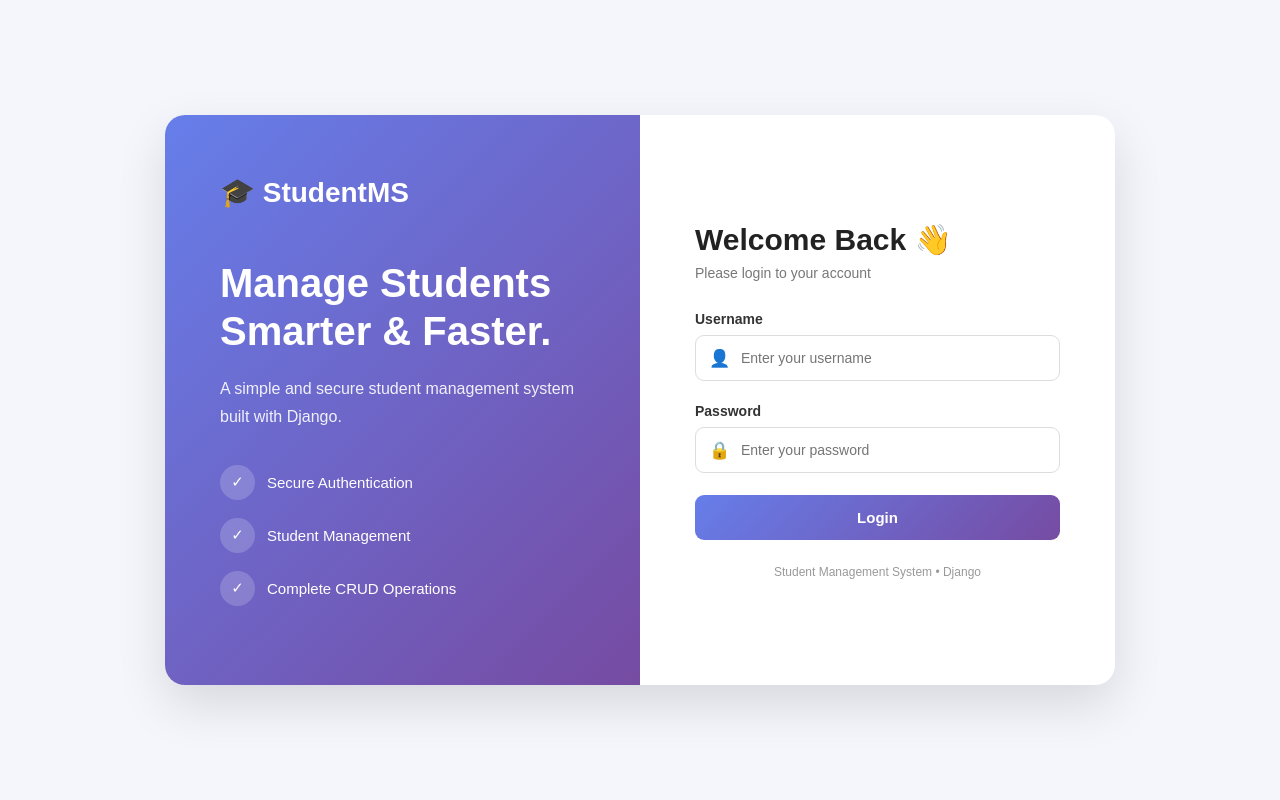
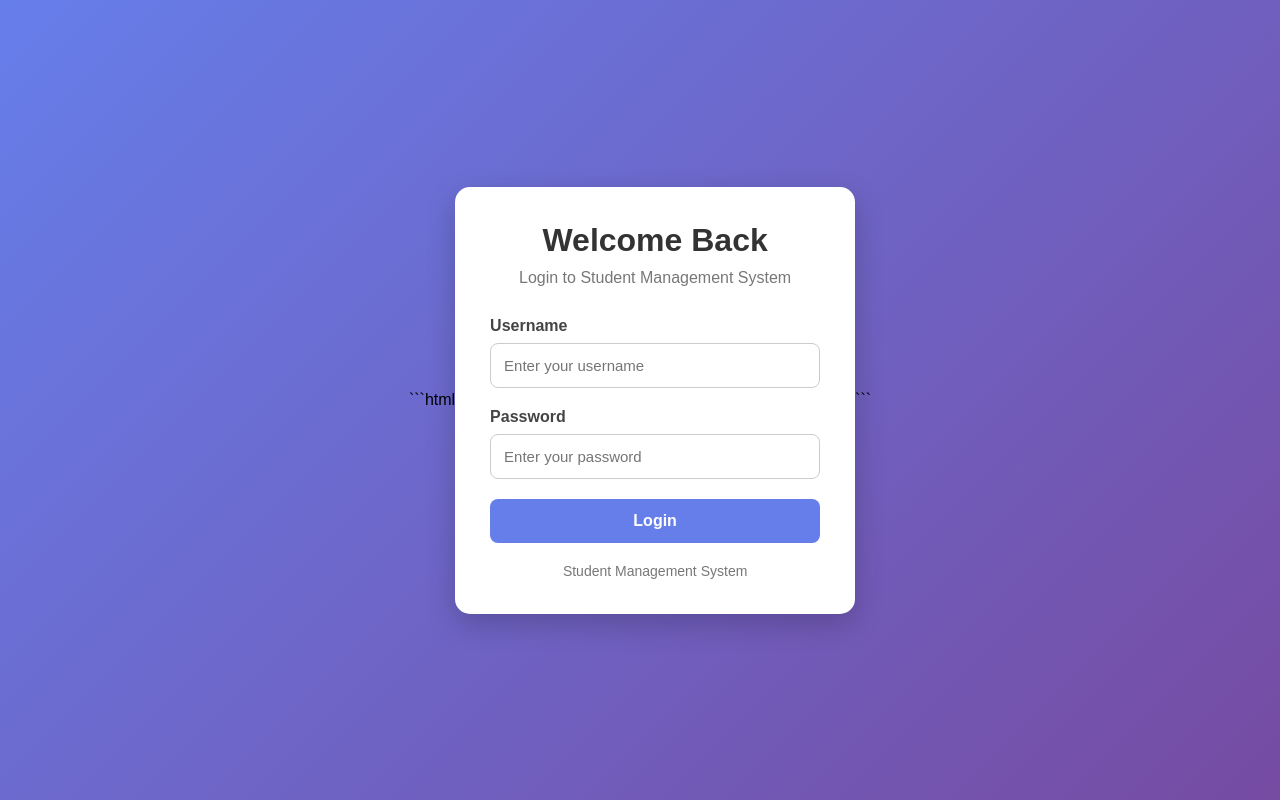
Before and after one commit to Ramasamysankarraj/djano-login-system, a Django app: page /login/ in a window 1280 px wide. Run offline with Django 5.2, Linux system fonts and the light colour scheme.

Commit message:
Improved login page

````diff
--- a/accounts/templates/accounts/login.html
+++ b/accounts/templates/accounts/login.html
@@ -1,6 +1,6 @@
+```html
 <!DOCTYPE html>
 <html lang="en">
-
 <head>
     <meta charset="UTF-8">
     <meta name="viewport" content="width=device-width, initial-scale=1.0">
@@ -17,370 +17,139 @@
 
         body {
             min-height: 100vh;
-            background: #f4f6fb;
             display: flex;
             justify-content: center;
             align-items: center;
+            background: linear-gradient(135deg, #667eea, #764ba2);
+            padding: 20px;
         }
 
-        .login-wrapper {
-            width: 950px;
-            min-height: 570px;
+        .login-container {
+            width: 100%;
+            max-width: 400px;
             background: white;
-            border-radius: 20px;
-            overflow: hidden;
-            display: flex;
-            box-shadow: 0 20px 50px rgba(0, 0, 0, 0.12);
+            padding: 35px;
+            border-radius: 15px;
+            box-shadow: 0 10px 30px rgba(0, 0, 0, 0.2);
         }
 
-        /* LEFT SIDE */
-
-        .left-section {
-            width: 50%;
-            background: linear-gradient(135deg, #667eea, #764ba2);
-            color: white;
-            padding: 55px;
-            display: flex;
-            flex-direction: column;
-            justify-content: center;
+        .login-container h1 {
+            text-align: center;
+            margin-bottom: 10px;
+            color: #333;
         }
 
-        .logo {
-            font-size: 28px;
-            font-weight: bold;
-            margin-bottom: 50px;
-        }
-
-        .left-section h1 {
-            font-size: 40px;
-            line-height: 1.2;
-            margin-bottom: 20px;
-        }
-
-        .left-section p {
-            font-size: 16px;
-            line-height: 1.7;
-            opacity: 0.9;
-        }
-
-        .features {
-            margin-top: 35px;
-        }
-
-        .feature {
-            display: flex;
-            align-items: center;
-            margin-bottom: 18px;
-            font-size: 15px;
-        }
-
-        .feature-icon {
-            width: 35px;
-            height: 35px;
-            background: rgba(255, 255, 255, 0.18);
-            border-radius: 50%;
-            display: flex;
-            justify-content: center;
-            align-items: center;
-            margin-right: 12px;
-        }
-
-        /* RIGHT SIDE */
-
-        .right-section {
-            width: 50%;
-            padding: 60px 55px;
-            display: flex;
-            justify-content: center;
-            flex-direction: column;
-        }
-
-        .login-header {
+        .subtitle {
+            text-align: center;
+            color: #777;
             margin-bottom: 30px;
         }
 
-        .login-header h2 {
-            font-size: 30px;
-            color: #222;
-            margin-bottom: 8px;
-        }
-
-        .login-header p {
-            color: #777;
-            font-size: 14px;
-        }
-
-        /* ERROR */
-
-        .error {
-            background: #fff0f0;
-            color: #dc2626;
-            padding: 12px;
-            border-radius: 8px;
+        .form-group {
             margin-bottom: 20px;
-            font-size: 14px;
-        }
-
-        /* FORM */
-
-        .form-group {
-            margin-bottom: 22px;
         }
 
         .form-group label {
             display: block;
             margin-bottom: 8px;
-            color: #333;
             font-weight: bold;
-            font-size: 14px;
+            color: #444;
         }
 
-        .input-box {
-            position: relative;
+        .form-group input {
+            width: 100%;
+            padding: 13px;
+            border: 1px solid #ccc;
+            border-radius: 8px;
+            font-size: 15px;
+            outline: none;
         }
 
-        .input-box span {
-            position: absolute;
-            left: 14px;
-            top: 50%;
-            transform: translateY(-50%);
-            font-size: 17px;
+        .form-group input:focus {
+            border-color: #667eea;
         }
-
-        .input-box input {
-            width: 100%;
-            padding: 14px 14px 14px 45px;
-            border: 1px solid #ddd;
-            border-radius: 9px;
-            outline: none;
-            font-size: 14px;
-            transition: 0.2s;
-        }
-
-        .input-box input:focus {
-            border-color: #667eea;
-            box-shadow: 0 0 0 3px rgba(102, 126, 234, 0.12);
-        }
-
-        /* LOGIN BUTTON */
 
         .login-btn {
             width: 100%;
-            padding: 14px;
+            padding: 13px;
             border: none;
-            border-radius: 9px;
-            background: linear-gradient(135deg, #667eea, #764ba2);
+            border-radius: 8px;
+            background: #667eea;
             color: white;
-            font-size: 15px;
+            font-size: 16px;
             font-weight: bold;
             cursor: pointer;
-            transition: 0.2s;
         }
 
         .login-btn:hover {
-            transform: translateY(-1px);
-            box-shadow: 0 8px 20px rgba(102, 126, 234, 0.3);
+            background: #5568d8;
         }
 
         .footer-text {
             text-align: center;
-            color: #999;
-            font-size: 12px;
-            margin-top: 25px;
+            margin-top: 20px;
+            color: #777;
+            font-size: 14px;
         }
 
-        /* MOBILE */
-
-        @media (max-width: 800px) {
-
-            .login-wrapper {
-                width: 95%;
-            }
-
-            .left-section {
-                display: none;
-            }
-
-            .right-section {
-                width: 100%;
-                padding: 45px 30px;
+        @media (max-width: 480px) {
+            .login-container {
+                padding: 25px 20px;
             }
         }
     </style>
-
 </head>
-
 
 <body>
 
-<div class="login-wrapper">
+    <div class="login-container">
 
+        <h1>Welcome Back</h1>
 
-    <!-- LEFT SIDE -->
-
-    <div class="left-section">
-
-        <div class="logo">
-            🎓 StudentMS
-        </div>
-
-        <h1>
-            Manage Students<br>
-            Smarter & Faster.
-        </h1>
-
-        <p>
-            A simple and secure student management
-            system built with Django.
+        <p class="subtitle">
+            Login to Student Management System
         </p>
 
-
-        <div class="features">
-
-            <div class="feature">
-
-                <div class="feature-icon">
-                    ✓
-                </div>
-
-                Secure Authentication
-
-            </div>
-
-
-            <div class="feature">
-
-                <div class="feature-icon">
-                    ✓
-                </div>
-
-                Student Management
-
-            </div>
-
-
-            <div class="feature">
-
-                <div class="feature-icon">
-                    ✓
-                </div>
-
-                Complete CRUD Operations
-
-            </div>
-
-        </div>
-
-    </div>
-
-
-    <!-- RIGHT SIDE -->
-
-    <div class="right-section">
-
-
-        <div class="login-header">
-
-            <h2>
-                Welcome Back 👋
-            </h2>
-
-            <p>
-                Please login to your account
-            </p>
-
-        </div>
-
-
-        {% if error %}
-
-        <div class="error">
-
-            {{ error }}
-
-        </div>
-
-        {% endif %}
-
-
-        <form
-            method="POST"
-            action="{% url 'login' %}"
-        >
+        <form method="POST">
 
             {% csrf_token %}
 
-
-            <!-- USERNAME -->
-
             <div class="form-group">
-
-                <label>
-                    Username
-                </label>
-
-                <div class="input-box">
-
-                    <span>👤</span>
+                <label for="username">Username</label>
 
                 <input
                     type="text"
+                    id="username"
                     name="username"
                     placeholder="Enter your username"
                     required
                 >
-
             </div>
 
-            </div>
-
-
-            <!-- PASSWORD -->
-
             <div class="form-group">
-
-                <label>
-                    Password
-                </label>
-
-                <div class="input-box">
-
-                    <span>🔒</span>
+                <label for="password">Password</label>
 
                 <input
                     type="password"
+                    id="password"
                     name="password"
                     placeholder="Enter your password"
                     required
                 >
-
             </div>
 
-            </div>
-
-
-            <!-- BUTTON -->
-
-            <button
-                type="submit"
-                class="login-btn"
-            >
+            <button type="submit" class="login-btn">
                 Login
             </button>
 
         </form>
 
-
-        <div class="footer-text">
-
-            Student Management System • Django
-
-        </div>
-
-    </div>
+        <p class="footer-text">
+            Student Management System
+        </p>
 
     </div>
 
 </body>
-
 </html>
+```
````
Also changed, not shown: db.sqlite3. Lines whose indentation alone changed are shown as unchanged.
